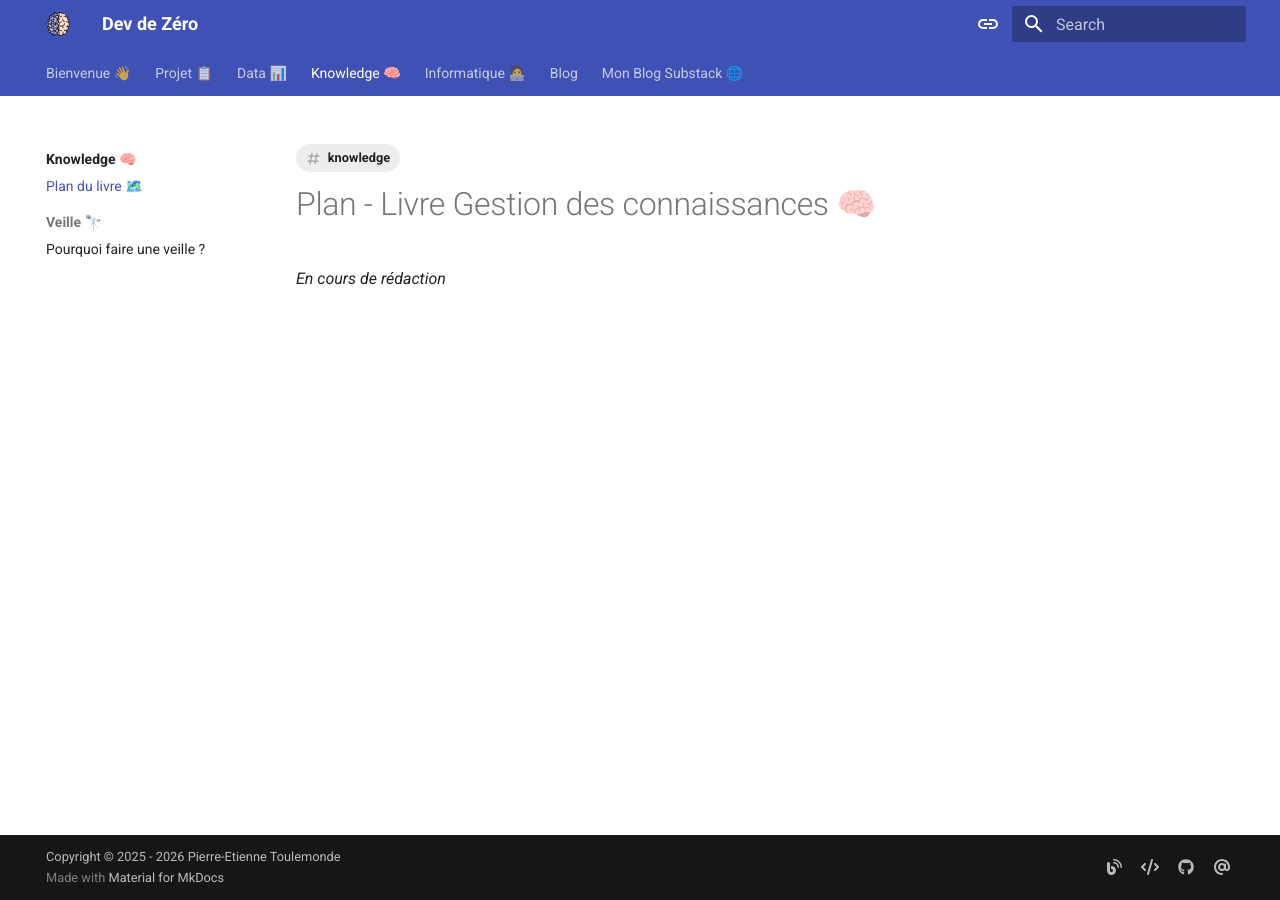
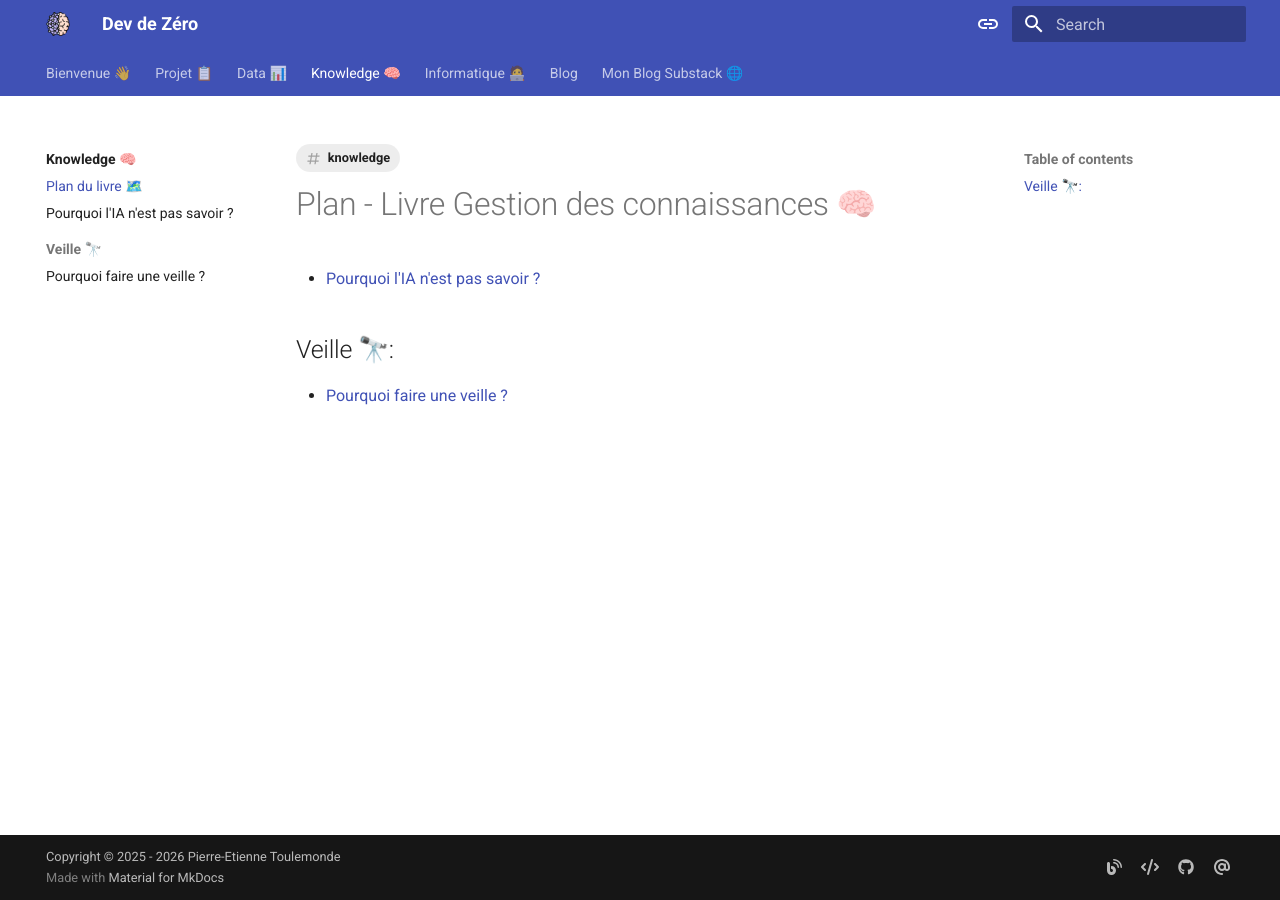
Before and after one commit to petoulemonde/blog, an MkDocs documentation site: the page built from docs/knowledge/plan.md, in a window 1280 px wide. Built offline with MkDocs 1.6.1 and Material for MkDocs 9.7.7, drawn with Linux system fonts in a browser that asks for light colours.

Commit message:
Ajout knowledge "Pourquoi l'IA n'est pas savoir"

```diff
--- a/docs/knowledge/plan.md
+++ b/docs/knowledge/plan.md
@@ -9,4 +9,8 @@ tags:
   - knowledge
 ---
 # Plan - Livre Gestion des connaissances 🧠
-*En cours de rédaction*
+
+- [Pourquoi l'IA n'est pas savoir ?](Pourquoi l'IA n'est pas savoir.md)
+
+## Veille 🔭:
+- [Pourquoi faire une veille ?](Pourquoi faire une veille.md)
--- a/mkdocs.yml
+++ b/mkdocs.yml
@@ -131,6 +131,7 @@ nav:
 - Knowledge 🧠:
   - Introduction: knowledge/index.md
   - Plan du livre 🗺️: knowledge/plan.md
+  - Pourquoi l'IA n'est pas savoir ?: knowledge/Pourquoi l'IA n'est pas savoir.md
   - Veille 🔭:
     - Pourquoi faire une veille ?: knowledge/Pourquoi faire une veille.md
 
```
Also changed, not shown: docs/knowledge/Pourquoi l'IA n'est pas savoir.md (added, +63 -0 lines), docs/projet/index.md (+2 -2 lines).
